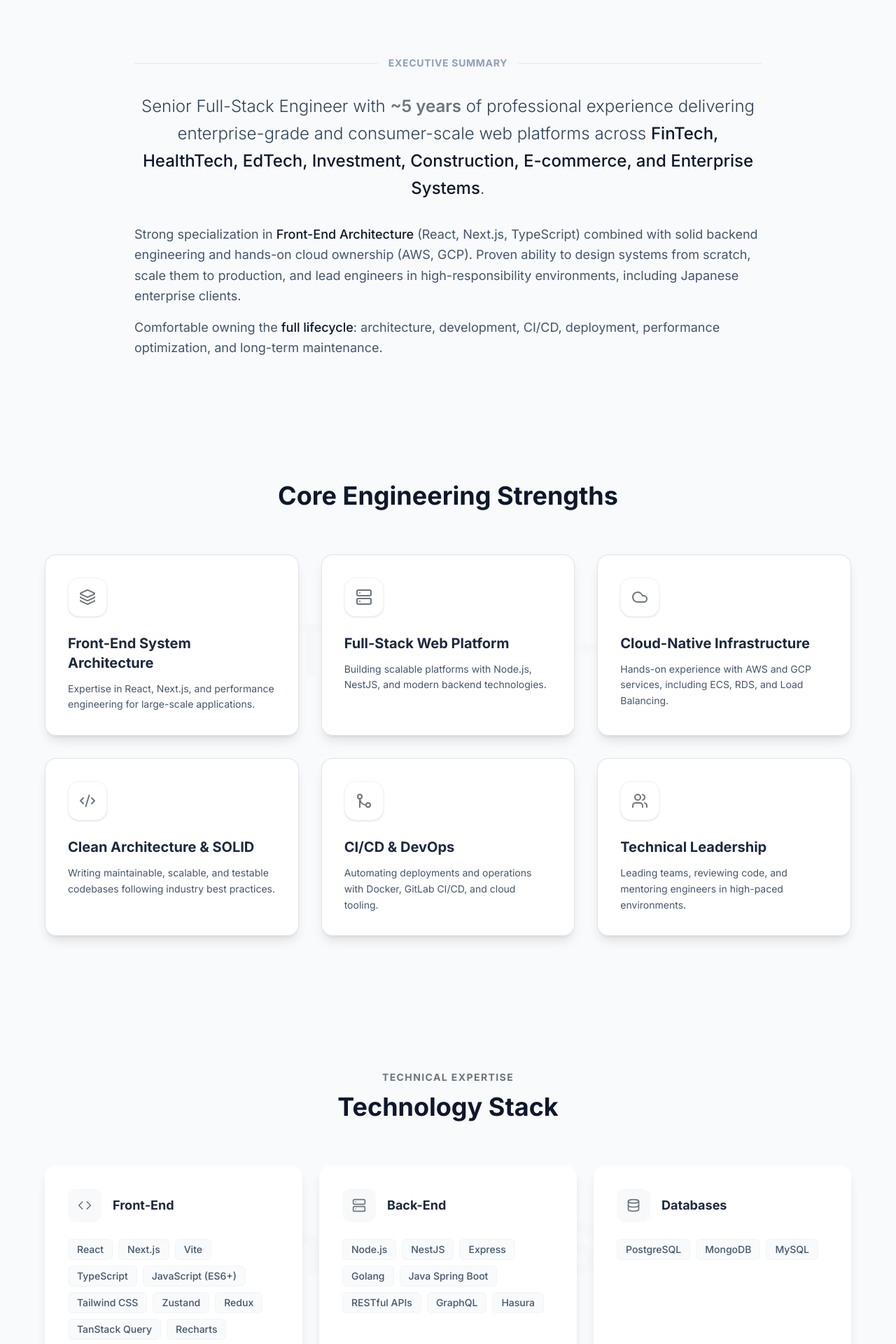
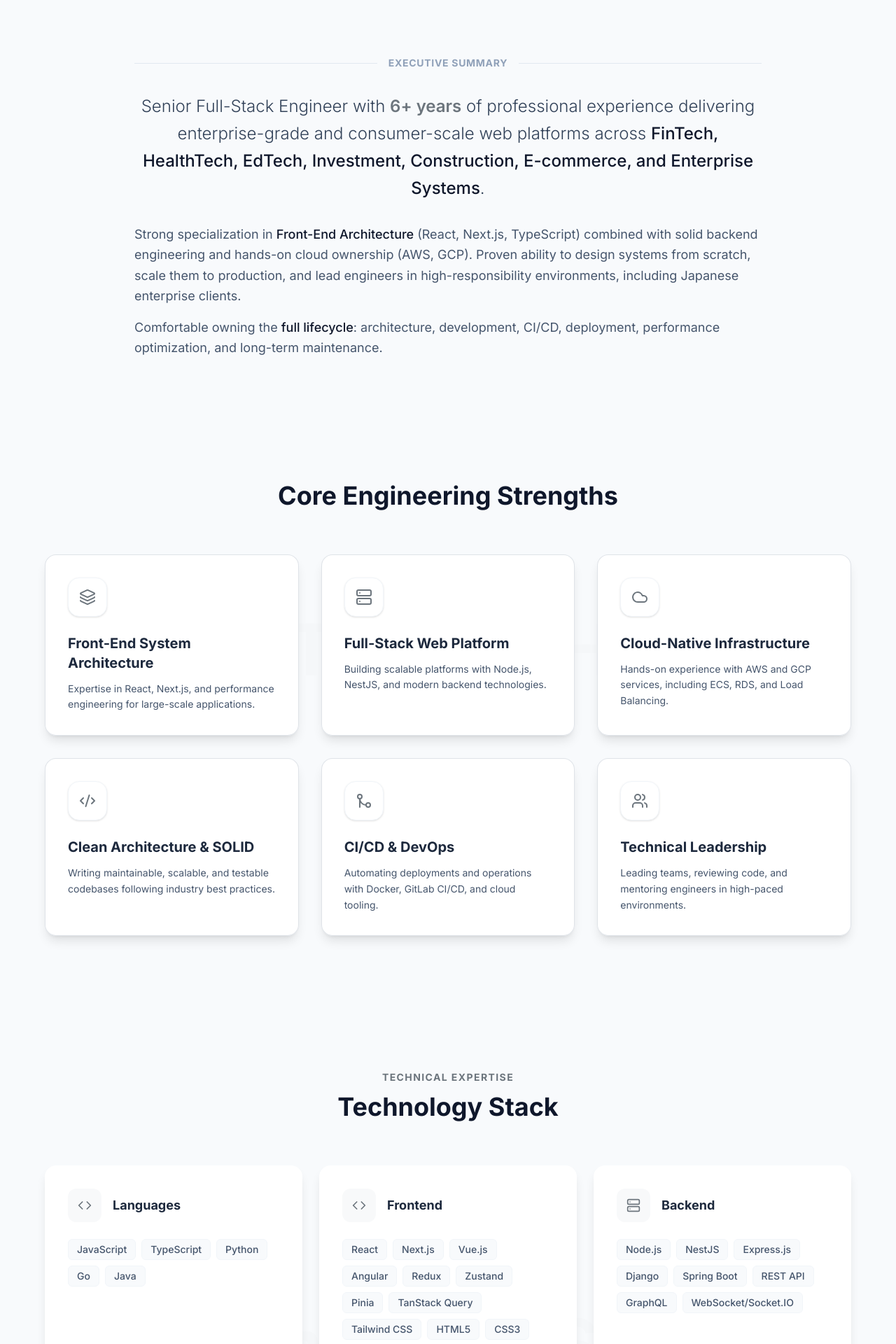
Before and after one commit to khoitran99/resume, a React (Vite) app: page / in a window 1280 px wide. Shown: the part 800-2720 px from the top of the page at 70% size. Built offline with nearby package versions, Linux system fonts and the light colour scheme.

Commit message:
Update CV content to match latest PDF and add space background

```diff
--- a/src/components/TechStack.tsx
+++ b/src/components/TechStack.tsx
@@ -8,66 +8,96 @@ import ParallaxBackgroundText from "./ui/ParallaxBackgroundText";
 
 const getTechnologies = (t: TFunction) => [
   {
-    category: t("expertise.frontend"),
+    category: "Languages",
+    icon: <Code className="w-5 h-5" />,
+    skills: ["JavaScript", "TypeScript", "Python", "Go", "Java"],
+  },
+  {
+    category: "Frontend",
     icon: <Code className="w-5 h-5" />,
     skills: [
       "React",
       "Next.js",
-      "Vite",
-      "TypeScript",
-      "JavaScript (ES6+)",
+      "Vue.js",
+      "Angular",
+      "Redux",
+      "Zustand",
+      "Pinia",
+      "TanStack Query",
       "Tailwind CSS",
-      "Zustand",
-      "Redux",
-      "TanStack Query",
-      "Recharts",
+      "HTML5",
+      "CSS3",
     ],
   },
   {
-    category: t("expertise.backend"),
+    category: "Backend",
     icon: <Server className="w-5 h-5" />,
     skills: [
       "Node.js",
       "NestJS",
-      "Express",
-      "Golang",
-      "Java Spring Boot",
-      "RESTful APIs",
+      "Express.js",
+      "Django",
+      "Spring Boot",
+      "REST API",
       "GraphQL",
-      "Hasura",
+      "WebSocket/Socket.IO",
     ],
   },
   {
-    category: t("expertise.database"),
+    category: "Database & ORM",
     icon: <Database className="w-5 h-5" />,
-    skills: ["PostgreSQL", "MongoDB", "MySQL"],
-  },
-  {
-    category: t("expertise.cloud"),
-    icon: <Cloud className="w-5 h-5" />,
     skills: [
-      "AWS (ECS, EC2, RDS, S3, CloudFront)",
-      "GCP (Load Balancing, Storage)",
-      "Docker",
-      "GitLab CI/CD",
+      "PostgreSQL",
+      "MongoDB",
+      "MySQL",
+      "DynamoDB",
+      "Redis",
+      "Elasticsearch",
+      "Prisma",
+      "TypeORM",
+      "MikroORM",
     ],
   },
   {
-    category: t("expertise.practices"),
-    icon: <Terminal className="w-5 h-5" />,
+    category: "Cloud & DevOps",
+    icon: <Cloud className="w-5 h-5" />,
     skills: [
-      "Microservices",
-      "Modular Monoliths",
-      "Clean Code",
-      "SOLID",
-      "Agile / Scrum",
-      "Git",
+      "AWS",
+      "GCP",
+      "Docker",
+      "Terraform",
+      "CI/CD",
+      "GitLab CI",
+      "GitHub Actions",
+      "Nginx",
+      "Cloud Architecture",
     ],
   },
   {
-    category: t("expertise.ai"),
+    category: "Engineering Practices",
+    icon: <Terminal className="w-5 h-5" />,
+    skills: [
+      "System Design",
+      "Clean Architecture",
+      "SOLID Principles",
+      "Code Review",
+      "Agile/Scrum",
+    ],
+  },
+  {
+    category: "Testing & Tools",
     icon: <Bot className="w-5 h-5" />,
-    skills: ["Cursor", "Antigravity", "Claude", "ChatGPT", "Codex"],
+    skills: [
+      "Jest",
+      "Vitest",
+      "Playwright",
+      "Supertest",
+      "Testcontainers",
+      "Cursor",
+      "Claude Code",
+      "Codex",
+      "Antigravity",
+    ],
   },
 ];
 
--- a/src/constants/resume.ts
+++ b/src/constants/resume.ts
@@ -1,2 +1,2 @@
-export const RESUME_PDF_PATH = "/cv/Khoi-Tran-TopCV.vn-140326.173723.pdf";
+export const RESUME_PDF_PATH = "/cv/Khoi-Tran-TopCV.vn-120426.195848.pdf";
 export const RESUME_DOWNLOAD_NAME = "Khoi-Tran-CV.pdf";
--- a/src/data/certifications.ts
+++ b/src/data/certifications.ts
@@ -14,7 +14,7 @@ export const certifications: Certification[] = [
     id: "aws-sap",
     title: "AWS Certified Solutions Architect – Professional",
     issuer: "Amazon Web Services (AWS)",
-    date: "2024",
+    date: "2026",
     image: "/cert/1761378552628.png", // Placeholder based on directory listing
     description:
       "The AWS Certified Solutions Architect – Professional is one of the most respected and challenging credentials in the cloud industry. It validates advanced technical skills and experience in designing complex, enterprise-scale, distributed applications and systems on the AWS platform. This certification signifies deep expertise in optimizing system architectures for cost-efficiency, security, performance, and reliability using AWS best practices, alongside demonstrating the ability to automate processes and successfully migrate existing workloads to the cloud.",
@@ -31,7 +31,7 @@ export const certifications: Certification[] = [
     id: "aws-dva",
     title: "AWS Certified Developer – Associate",
     issuer: "Amazon Web Services (AWS)",
-    date: "2023",
+    date: "2024",
     image: "/cert/1761378770930.png", // Placeholder based on directory listing
     description:
       "The AWS Certified Developer – Associate demonstrates a strong foundation in cloud-native application development and deep knowledge of core AWS services. It validates proficiency in developing, testing, deploying, and debugging applications within the AWS ecosystem. Earning this certification affirms competence in utilizing AWS APIs, implementing CI/CD workflows, authoring secure code, and effectively deploying serverless and containerized solutions following AWS best practices.",
@@ -48,7 +48,7 @@ export const certifications: Certification[] = [
     id: "ielts",
     title: "IELTS 7.0 (Academic)",
     issuer: "British Council / IDP",
-    date: "2021",
+    date: "2024",
     image: "/cert/490357662_4335658363327962_4927711896490172318_n.jpg", // Placeholder based on directory listing
     description:
       "An IELTS 7.0 Academic score reflects a high level of operational English proficiency, specifically tailored for demanding academic and professional environments. It confirms the ability to handle complex language structures and detailed reasoning effectively. Achieving this score indicates a strong capacity to communicate clearly across varied international settings, comprehend sophisticated technical and academic texts, and deliver coherent, logical arguments.",
@@ -65,7 +65,7 @@ export const certifications: Certification[] = [
     id: "pmi-pmp",
     title: "Project Management Professional (PMP)",
     issuer: "Project Management Institute (PMI)",
-    date: "2024",
+    date: "2026",
     image: "/cert/pmi-pmp-certification.png",
     description:
       "The Project Management Professional (PMP) is a globally recognized, prestigious certification that validates advanced project leadership and execution capabilities. It demonstrates deep expertise in managing cross-functional teams, directing comprehensive project lifecycles (across Agile, Waterfall, and hybrid methodologies), and aligning strategic initiatives with core business objectives. Earning this credential confirms a high-level mastery of rigorous global standards in risk management, resource allocation, and delivering measurable organizational value.",
--- a/src/data/certificationsVi.ts
+++ b/src/data/certificationsVi.ts
@@ -5,7 +5,7 @@ export const certificationsVi: Certification[] = [
     id: "aws-sap",
     title: "AWS Certified Solutions Architect – Professional",
     issuer: "Amazon Web Services (AWS)",
-    date: "2024",
+    date: "2026",
     image: "/cert/1761378552628.png",
     description:
       "Chứng chỉ AWS Certified Solutions Architect – Professional là một trong những chứng chỉ uy tín và đòi hỏi khắt khe nhất trong ngành công nghệ điện toán đám mây. Nó chứng minh các kỹ năng chuyên môn sâu và kinh nghiệm thiết kế kiến trúc các ứng dụng và hệ thống phân tán, phức tạp và có quy mô doanh nghiệp trên nền tảng AWS. Chứng chỉ này thể hiện sự thành thạo trong việc tối ưu hóa cấu trúc hệ thống nhằm mang lại hiệu quả chi phí, bảo mật, hiệu năng và độ tin cậy khi sử dụng các phương pháp luận tốt nhất của AWS, song song với việc chứng minh khả năng tự động hóa các quy trình và dịch chuyển thành công các khối công việc hiện tại lên đám mây.",
@@ -22,7 +22,7 @@ export const certificationsVi: Certification[] = [
     id: "aws-dva",
     title: "AWS Certified Developer – Associate",
     issuer: "Amazon Web Services (AWS)",
-    date: "2023",
+    date: "2024",
     image: "/cert/1761378770930.png",
     description:
       "Chứng chỉ AWS Certified Developer – Associate cho thấy một nền tảng vững chắc trong việc phát triển các ứng dụng cloud-native và kiến thức sâu rộng về các dịch vụ cốt lõi của AWS. Nó xác nhận sự thành thạo trong việc phát triển, kiểm thử, triển khai và gỡ lỗi đối với các ứng dụng trong hệ sinh thái AWS. Việc đạt được chứng chỉ này minh chứng cho khả năng sử dụng các API AWS, thực thi quá trình CI/CD, viết mã bảo mật, và triển khai hiệu quả các giải pháp phi máy chủ (serverless) và chứa trong container đáp ứng theo những tư vấn tốt nhất của AWS.",
@@ -39,7 +39,7 @@ export const certificationsVi: Certification[] = [
     id: "ielts",
     title: "IELTS 7.0 (Academic)",
     issuer: "British Council / IDP",
-    date: "2021",
+    date: "2024",
     image: "/cert/490357662_4335658363327962_4927711896490172318_n.jpg",
     description:
       "Điểm số IELTS 7.0 Academic phản ánh một trình độ thành thạo ngôn ngữ Anh ở mức độ hoạt động chuyên nghiệp cao, đáp ứng các yêu cầu khắt khe trong cả môi trường học thuật lẫn nghề nghiệp. Nó xác nhận khả năng vận dụng đa dạng các cấu trúc ngôn ngữ phức tạp cùng lý lẽ chi tiết một cách hiệu quả. Đạt chứng chỉ này cho thấy năng lực giao tiếp mạnh mẽ và rõ ràng xuyên biên giới và văn hóa, lĩnh hội dễ dàng các tài liệu hàn lâm và kỹ thuật chuyên sâu, đồng thời trình bày các luận điểm logic, mạch lạc.",
@@ -56,7 +56,7 @@ export const certificationsVi: Certification[] = [
     id: "pmi-pmp",
     title: "Project Management Professional (PMP)",
     issuer: "Project Management Institute (PMI)",
-    date: "2024",
+    date: "2026",
     image: "/cert/pmi-pmp-certification.png",
     description:
       "Project Management Professional (PMP) là chứng chỉ toàn cầu và có uy tín lớn, xác nhận khả năng lãnh đạo cấp cao và hiện thực hóa các dự án ở mọi quy mô. Nó thể hiện kinh nghiệm cực rõ trong việc quản lý các nhóm liên chức năng, điều hành toàn diện quy trình vòng đời của dự án (cả Agile, Waterfall, và phương pháp hybrid), cũng như việc gắn kết chặt chẽ các hành động chiến lược với các mục tiêu cốt lõi của doanh nghiệp. Đạt chứng chỉ này đồng nghĩa với việc hoàn toàn nắm vững các tiêu chuẩn chuẩn mực toàn cầu khắt khe về quản lý rủi ro, phân bổ nguồn lực tổ chức, và khả năng đạt được giá trị thực tiễn đối với doanh nghiệp.",
--- a/src/data/experiences.ts
+++ b/src/data/experiences.ts
@@ -33,7 +33,7 @@ export const projects: ProjectEntry[] = [
     id: "kiera-edtech",
     title: "KIERA - Interactive Digital Publishing Platform",
     role: "Senior Frontend Developer",
-    period: "October 2025- Present",
+    period: "October 2025- March 2026",
     teamSize: "10",
     summary:
       "KIERA is a scalable content engine that transforms static educational materials into interactive digital books, enabling publishers to generate hundreds of unique titles from a single platform.",
@@ -76,7 +76,7 @@ export const projects: ProjectEntry[] = [
     id: "docmed-pom",
     title: "DOCMED - Healthcare Digital Platform",
     role: "Senior Frontend / Full-Stack Developer",
-    period: "January 2025- October 2025",
+    period: "November 2024- November 2025",
     teamSize: "20+",
     summary:
       "DOCMED is a healthcare ecosystem designed to support doctors with digital prescriptions, clinic supply purchasing, and professional networking services.",
@@ -161,47 +161,7 @@ export const projects: ProjectEntry[] = [
       ],
     },
   },
-  {
-    id: "imotorbike",
-    title: "iMotorbike - E-commerce Platform",
-    role: "Full-Stack Developer",
-    period: "October 2023- June 2024",
-    teamSize: "20+",
-    summary:
-      "A digital marketplace that connects buyers and sellers of secondhand motorcycles, enabling users to search, compare, and purchase vehicles with integrated inventory management and secure transaction workflows. Developed a Next.js-based e-commerce platform supporting product catalog, checkout, and user profiles.",
-    contributions: [
-      "Developed scalable Next.js e-commerce platform supporting 5,000+ vehicle listings.",
-      "Built advanced filtering and search functionality improving product discovery efficiency by 45%.",
-      "Implemented responsive UI using TailwindCSS supporting mobile and desktop traffic with consistent performance.",
-      "Optimized page rendering and SEO improving organic search traffic by ~30%.",
-      "Integrated backend services for catalog management, order workflows, and user profiles.",
-    ],
-    techStack: [
-      "Next.js",
-      "Node.js",
-      "PostgreSQL",
-      "Medusa.js",
-      "TailwindCSS",
-      "AWS",
-    ],
-    caseStudy: {
-      challenge: [
-        "The marketplace had to handle thousands of listings across mobile and desktop while keeping product discovery clear and fast.",
-        "Vehicle catalog and checkout experiences needed strong performance despite large listing sets and rich product detail.",
-        "SEO mattered because organic search was a major acquisition channel.",
-      ],
-      approach: [
-        "Built the marketplace in Next.js with responsive Tailwind UI and reusable patterns for listings, search, and checkout.",
-        "Implemented advanced filtering and search flows to reduce time-to-discovery for buyers.",
-        "Optimized rendering strategy, metadata, and page structure for better search visibility and frontend performance.",
-      ],
-      impact: [
-        "Supported 5,000+ vehicle listings within production catalog workflows.",
-        "Improved product discovery efficiency by 45%.",
-        "Increased organic search traffic by around 30% while keeping the experience consistent across devices.",
-      ],
-    },
-  },
+
   {
     id: "yma-construction",
     title: "YMA - Construction Project Management System",
--- a/src/data/experiencesVi.ts
+++ b/src/data/experiencesVi.ts
@@ -5,7 +5,7 @@ export const projectsVi: ProjectEntry[] = [
     id: "kiera-edtech",
     title: "KIERA - Nền tảng xuất bản số tương tác",
     role: "Lập trình viên Frontend cấp cao",
-    period: "Tháng 10/2025 - Hiện tại",
+    period: "Tháng 10/2025 - Tháng 03/2026",
     teamSize: "10",
     summary:
       "KIERA là một content engine có khả năng mở rộng, biến tài liệu giáo dục tĩnh thành các cuốn sách số tương tác, cho phép nhà xuất bản tạo ra hàng trăm đầu sách khác nhau trên cùng một nền tảng.",
@@ -48,7 +48,7 @@ export const projectsVi: ProjectEntry[] = [
     id: "docmed-pom",
     title: "DOCMED - Nền tảng số cho lĩnh vực y tế",
     role: "Lập trình viên Frontend / Full-Stack cấp cao",
-    period: "Tháng 1/2025 - Tháng 10/2025",
+    period: "Tháng 11/2024 - Tháng 11/2025",
     teamSize: "20+",
     summary:
       "DOCMED là một hệ sinh thái y tế được thiết kế để hỗ trợ bác sĩ với đơn thuốc số, mua sắm vật tư phòng khám và các dịch vụ kết nối chuyên môn.",
@@ -133,47 +133,7 @@ export const projectsVi: ProjectEntry[] = [
       ],
     },
   },
-  {
-    id: "imotorbike",
-    title: "iMotorbike - Nền tảng thương mại điện tử",
-    role: "Lập trình viên Full-Stack",
-    period: "Tháng 10/2023 - Tháng 6/2024",
-    teamSize: "20+",
-    summary:
-      "Đây là một sàn giao dịch số kết nối người mua và người bán xe máy cũ, giúp người dùng tìm kiếm, so sánh và mua xe với quy trình quản lý tồn kho tích hợp và giao dịch an toàn. Tôi đã phát triển nền tảng e-commerce dựa trên Next.js hỗ trợ product catalog, checkout và user profile.",
-    contributions: [
-      "Phát triển nền tảng e-commerce Next.js có khả năng mở rộng, hỗ trợ 5,000+ tin đăng xe.",
-      "Xây dựng bộ lọc và tính năng tìm kiếm nâng cao, cải thiện hiệu quả khám phá sản phẩm 45%.",
-      "Triển khai giao diện responsive bằng TailwindCSS, hỗ trợ lượng truy cập trên mobile và desktop với hiệu năng ổn định.",
-      "Tối ưu render trang và SEO, giúp tăng lượng truy cập từ tìm kiếm tự nhiên khoảng ~30%.",
-      "Tích hợp các dịch vụ backend cho quản lý danh mục, quy trình đặt hàng và user profile.",
-    ],
-    techStack: [
-      "Next.js",
-      "Node.js",
-      "PostgreSQL",
-      "Medusa.js",
-      "TailwindCSS",
-      "AWS",
-    ],
-    caseStudy: {
-      challenge: [
-        "Marketplace phải xử lý hàng nghìn tin đăng trên mobile và desktop nhưng vẫn giữ trải nghiệm khám phá sản phẩm nhanh và rõ ràng.",
-        "Luồng danh mục xe và checkout cần hiệu năng tốt dù dữ liệu sản phẩm lớn và giàu thông tin.",
-        "SEO là kênh tăng trưởng quan trọng nên cấu trúc trang và hiệu năng đều phải được tối ưu.",
-      ],
-      approach: [
-        "Xây dựng nền tảng bằng Next.js với giao diện responsive trên Tailwind và các pattern tái sử dụng cho listing, search và checkout.",
-        "Triển khai bộ lọc và luồng tìm kiếm nâng cao để giảm thời gian người dùng tìm thấy xe phù hợp.",
-        "Tối ưu chiến lược render, metadata và cấu trúc trang để nâng cao khả năng hiển thị trên công cụ tìm kiếm.",
-      ],
-      impact: [
-        "Hỗ trợ 5,000+ tin đăng xe trong quy trình danh mục production.",
-        "Cải thiện hiệu quả khám phá sản phẩm 45%.",
-        "Tăng lượng truy cập từ tìm kiếm tự nhiên khoảng 30% trong khi vẫn giữ trải nghiệm ổn định trên nhiều thiết bị.",
-      ],
-    },
-  },
+
   {
     id: "yma-construction",
     title: "YMA - Hệ thống quản lý dự án xây dựng",
--- a/src/locales/en.json
+++ b/src/locales/en.json
@@ -7,7 +7,7 @@
   },
   "hero": {
     "greeting": "Hi, I'm",
-    "role": "Senior Frontend Developer",
+    "role": "Senior Full-Stack Engineer",
     "description": "Software Engineer | Team Leader | Tech Savvy | AWS SA Pro | Certified PMP",
     "viewWork": "View My Work",
     "downloadCv": "Download CV",
@@ -16,7 +16,7 @@
   "summary": {
     "title": "Executive Summary",
     "p1_1": "Senior Full-Stack Engineer with",
-    "p1_2": "~5 years",
+    "p1_2": "6+ years",
     "p1_3": "of professional experience delivering enterprise-grade and consumer-scale web platforms across",
     "p1_4": "FinTech, HealthTech, EdTech, Investment, Construction, E-commerce, and Enterprise Systems",
     "p2_1": "Strong specialization in",
--- a/src/locales/vi.json
+++ b/src/locales/vi.json
@@ -7,7 +7,7 @@
   },
   "hero": {
     "greeting": "Xin chào, tôi là",
-    "role": "Senior Frontend Developer",
+    "role": "Senior Full-Stack Engineer",
     "description": "Software Engineer | Team Leader | Tech Savvy | AWS SA Pro | Certified PMP",
     "viewWork": "Xem dự án",
     "downloadCv": "Tải CV",
@@ -16,7 +16,7 @@
   "summary": {
     "title": "Tóm tắt năng lực",
     "p1_1": "Senior Full-stack Engineer với",
-    "p1_2": "~5 năm",
+    "p1_2": "6+ năm",
     "p1_3": "kinh nghiệm chuyên nghiệp trong việc triển khai các nền tảng web quy mô doanh nghiệp và người tiêu dùng trong các lĩnh vực",
     "p1_4": "FinTech, HealthTech, EdTech, đầu tư, xây dựng, e-commerce, và hệ thống doanh nghiệp",
     "p2_1": "Chuyên môn sâu về",
```
Also changed, not shown: src/App.tsx (+5 -2 lines), 2 other files (tests, documents, lock files or other folders).
